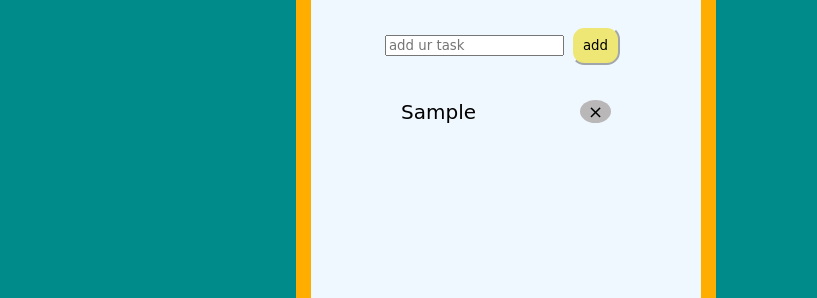
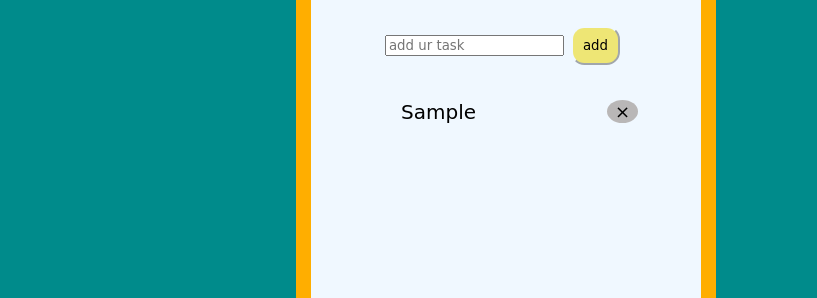
Before and after one commit to ayushikhandelwal2409/to-do-list, a plain HTML site: page index.htm in a window 1280 px wide. Both pictures are taken after typing "Sample" into the empty fields and a click on the button "add". Shown: the part 235-533 px from the top of the page, 463-1280 px from the left. Drawn offline with Linux system fonts and the light colour scheme.

Commit message:
Update style.css

```diff
--- a/style.css
+++ b/style.css
@@ -35,7 +35,7 @@
 }
 ul li{
     text-align: left;
-    padding: 12px 8px 12px 30px;
+    padding: 12px 30px 12px 30px;
     position: relative;
     font-size: 20px;
     margin-right: 40px;
@@ -51,7 +51,7 @@ ul li{
 ul li span {
     border-radius: 50%;
     color: black;
-    right: 30px;
+    right: 3px;
     border: none;
     position:absolute;
     font-size: 18px;
```
